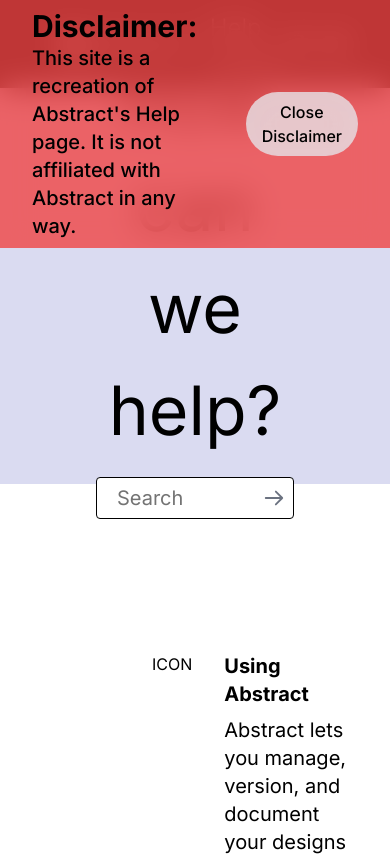
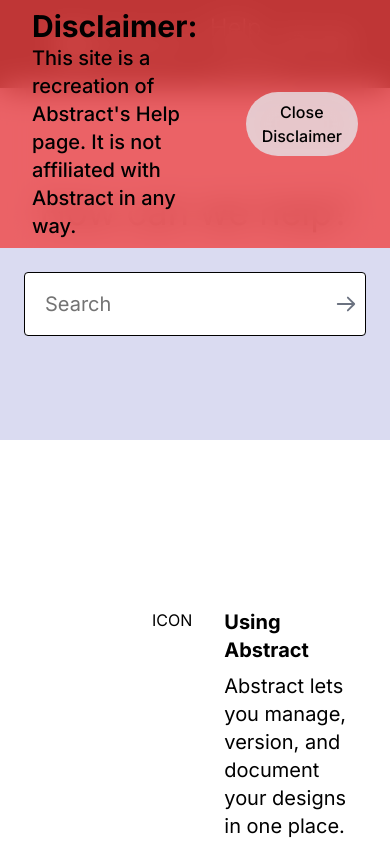
Before and after one commit to Alexjoshua14/abstract, a Next.js app: page / in a window 390 px wide. Shown: the top 856 px of the page. Built offline with nearby package versions, Linux system fonts and the light colour scheme.

Commit message:
Add mobile sizing for search section

```diff
--- a/src/components/search.tsx
+++ b/src/components/search.tsx
@@ -3,8 +3,8 @@
 
 const Search: FC = ({ }) => {
   return (
-    <section className="flex flex-col h-[24.75rem] bg-purple-100 center px-24  gap-4">
-      <h1 className="text-[4.25rem] text-center">
+    <section className="flex flex-col h-[22rem] sm:h-[24.75rem] bg-purple-100 center px-6 md:px-24 gap-10 xs:gap-12">
+      <h1 className="text-4xl xs:text-[3.25rem] md:text-[4.25rem] text-center whitespace-nowrap">
         How can we help?
       </h1>
       <SearchBar />
--- a/tailwind.config.ts
+++ b/tailwind.config.ts
@@ -36,6 +36,7 @@
     },
     extend: {
       screens: {
+        'xs': '500px',
         'lg': '992px'
       },
       keyframes: {
```
